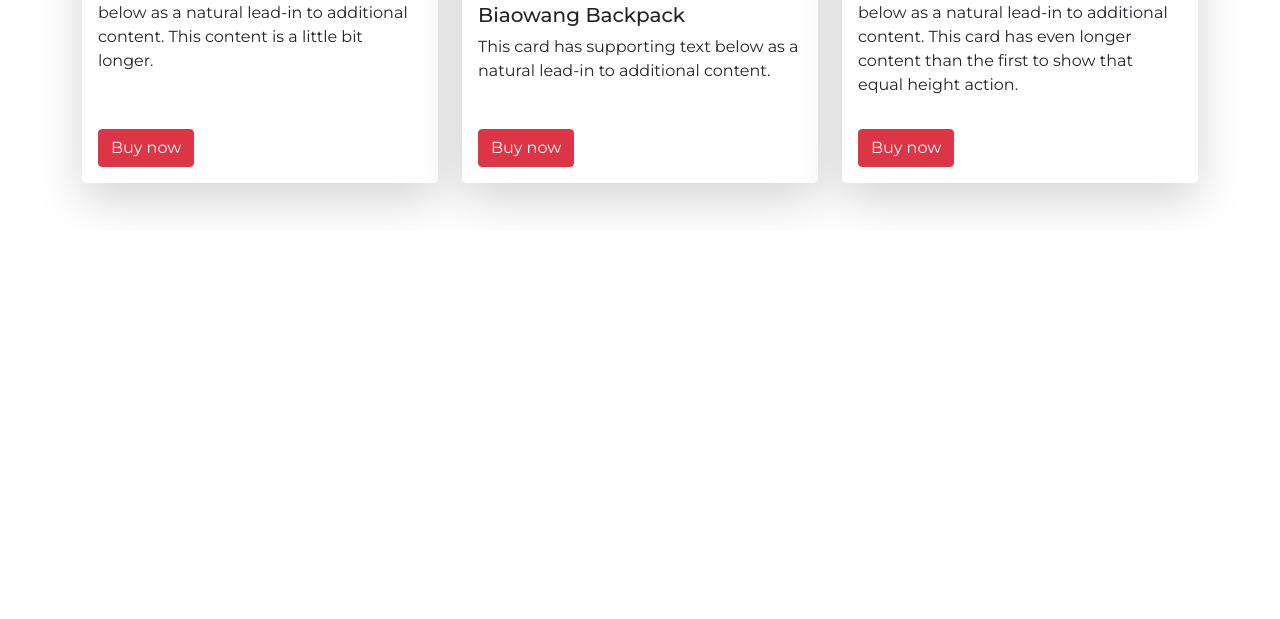
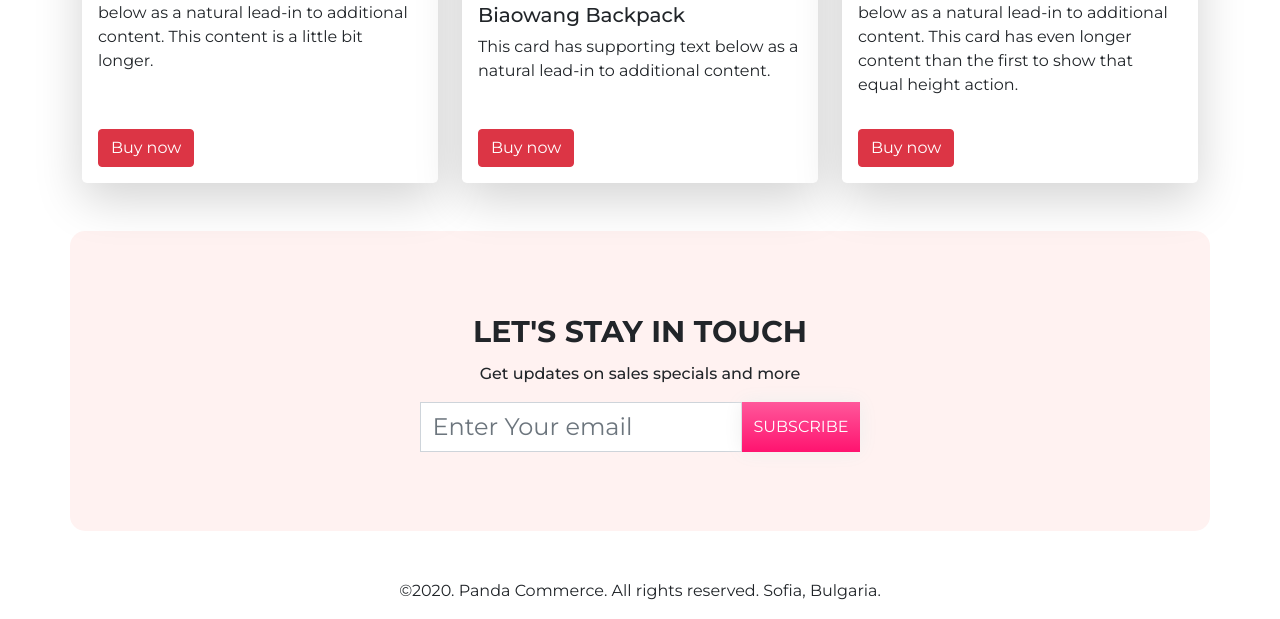
Before and after one commit to Shoyayeb/pandaCommerce, a plain HTML site: page index.html in a window 1280 px wide. Shown: the part 1676-2295 px from the top of the page. Before the commit the page ends 1907 px from the top, so only its background shows below. Drawn offline with nearby package versions, Linux system fonts and the light colour scheme.

Commit message:
full done without checked responsive

```diff
--- a/index.html
+++ b/index.html
@@ -58,8 +58,6 @@
       </div>
     </nav>
   </div>
-
-
   <!--
 
 
@@ -111,7 +109,6 @@
       </div>
     </div>
   </div>
-
   <!--
 
 
@@ -228,7 +225,7 @@
    -->
   <div id="productSection">
     <!-- product -->
-    <section class="container my-lg-5">
+    <section class="container my-5">
       <div class="row row-cols-1 row-cols-md-2 row-cols-lg-3 g-4">
         <div class="col">
           <div class="card h-100 border-0 shadow-lg rounded-3">
@@ -271,7 +268,7 @@
       </div>
     </section>
     <!-- more product -->
-    <section class="container my-lg-5">
+    <section class="container my-5">
       <div class="row row-cols-1 row-cols-md-2 row-cols-lg-3 g-4">
         <div class="col">
           <div class="card h-100 border-0 shadow-lg rounded-3">
@@ -323,7 +320,17 @@
 
    -->
   <div id="contactSection">
-
+    <section style="height: 300px;background-color: #FFF2F1; border-radius: 15px;"
+      class="container mb-5 d-flex justify-content-center align-items-center">
+      <div class="text-center">
+        <h1 id="touch">LET'S STAY IN TOUCH</h1>
+        <p id="update">Get updates on sales specials and more</p>
+        <form class="d-flex" action="">
+          <input type="text" class="form-control rounded-0 fs-4" required placeholder="Enter Your email">
+          <button type="submit" class="btn subButton">Subscribe</button>
+        </form>
+      </div>
+    </section>
   </div>
   <!--
 
@@ -333,7 +340,7 @@
 
   -->
   <footer>
-
+    <p class="text-center fs-6">©2020. Panda Commerce. All rights reserved. Sofia, Bulgaria.</p>
   </footer>
   <!--
 
--- a/style.css
+++ b/style.css
@@ -120,3 +120,44 @@ catagories style
     box-shadow: 0px 4px 4px rgba(0, 0, 0, 0.25);
     border-radius: 15px;
 }
+
+
+
+
+
+
+
+#touch {
+    font-style: normal;
+    font-weight: 600;
+    font-size: 30px;
+    line-height: 45px;
+}
+#update {
+    font-style: normal;
+    font-weight: 500;
+    font-size: 16px;
+    line-height: 24px;
+}
+.subButton {
+    background-image: linear-gradient(180deg, #FF589B -0.01%, #FF136F 99.99%);
+}
+
+.subButton {
+    text-align: center;
+    text-transform: uppercase;
+    transition: 0.5s;
+    background-size: 200% auto;
+    color: white;
+    box-shadow: 0 0 20px #eee;
+    display: block;
+    border: none;
+    background-position: left center;
+    border-radius: 0;
+}
+
+.subButton:hover {
+    background-image: linear-gradient(180deg, #FF136F -0.01%, #FF589B 99.99%);
+    box-shadow: gray 5px 5px 12px;
+    color: white;
+}
```
